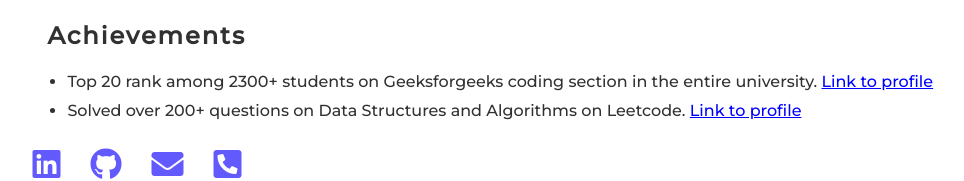
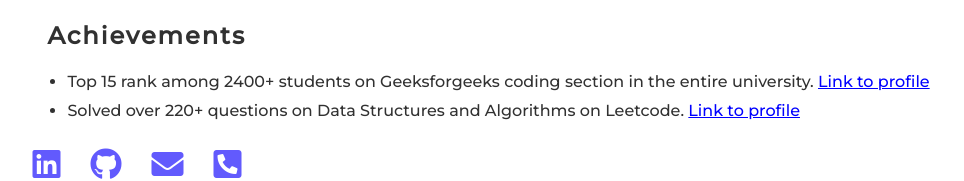
Before and after one commit to skcshubham/portfolio-webapp, a React (Create React App) app: page /about in a window 1280 px wide. Shown: the part 1888-2069 px from the top of the page, without its empty margins (95-1059 px from the left). Built offline with nearby package versions, Linux system fonts and the light colour scheme.

Commit message:
added content on about page

```diff
--- a/src/Components/About/About.js
+++ b/src/Components/About/About.js
@@ -54,7 +54,7 @@ const About = () => {
 				<h2 className="section-header">Achievements</h2>
 				<ul>
 					<li>
-						Top 20 rank among 2300+ students on Geeksforgeeks coding section in
+						Top 15 rank among 2400+ students on Geeksforgeeks coding section in
 						the entire university.{" "}
 						<a
 							href="https://auth.geeksforgeeks.org/user/skcshubham/practice/"
@@ -66,7 +66,7 @@ const About = () => {
 						</a>
 					</li>
 					<li>
-						Solved over 200+ questions on Data Structures and Algorithms on
+						Solved over 220+ questions on Data Structures and Algorithms on
 						Leetcode.{" "}
 						<a
 							href="https://leetcode.com/skcshubham/"
```
